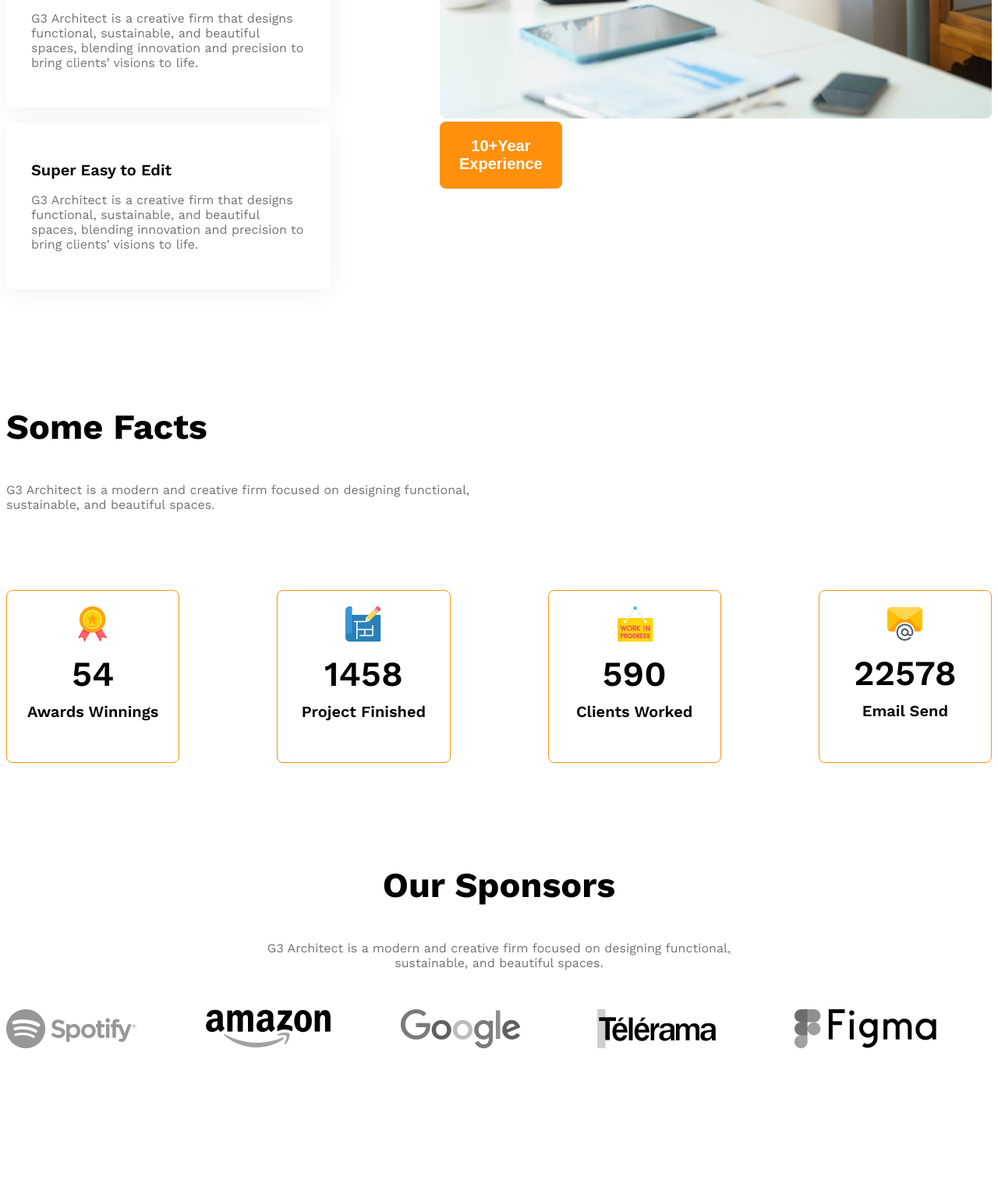
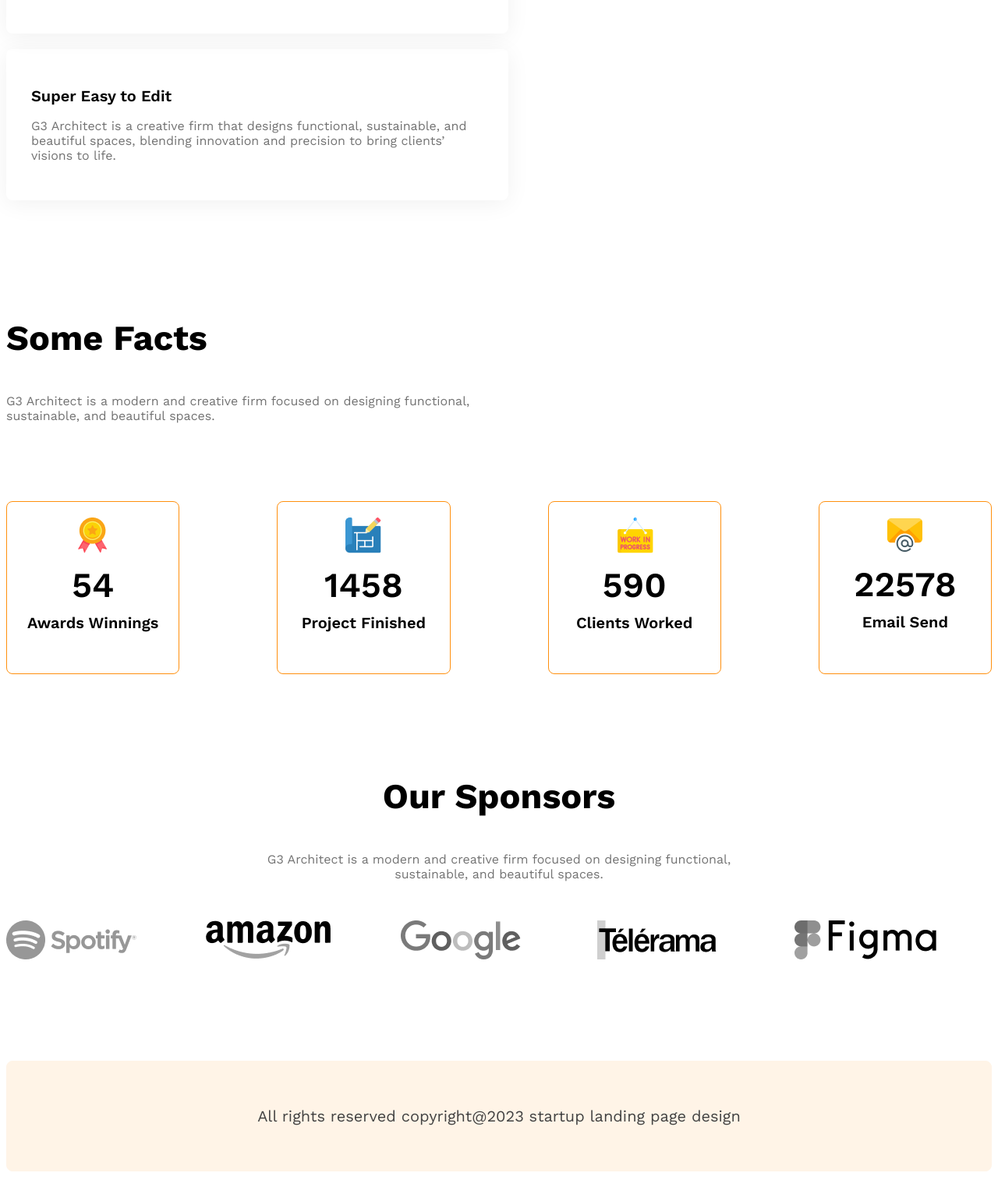
Before and after one commit to tanvirjem2/G3-Architects-2.0, a plain HTML site: page index.html in a window 1280 px wide. Shown: the part 2982-4523 px from the top of the page at 78% size. Before the commit the page ends 4335 px from the top, so only its background shows below. Drawn offline with nearby package versions, Linux system fonts and the light colour scheme.

Commit message:
Feature and Footer Section are done properly

```diff
--- a/index.html
+++ b/index.html
@@ -104,10 +104,10 @@
 
             </div>
 
-            <div>
+            <div class="featured-architect">
                 <img src="images/architect.png" alt="">
                 <button id="experience-badge" class="btn-primary">
-                    <span>10+Year</span>
+                    <span id="experience-year">10+Year</span>
                     <br>
                     <span>Experience</span>
                 </button>
@@ -166,7 +166,7 @@
     </main>
 
     <footer>
-
+        <p id="footer-description">All rights reserved copyright@2023 startup landing page design</p>
     </footer>
 
 </body>
--- a/styles/architects.css
+++ b/styles/architects.css
@@ -156,6 +156,22 @@ main>section {
     border-radius: 0.5rem;
 }
 
+#experience-badge {
+    padding: 45px 42px;
+    font-size: 1.5rem;
+    font-weight: 500;
+    margin-left: -92px;
+    margin-top: -77px;
+}
+
+#experience-year {
+    font-size: 4rem;
+    font-weight: 700;
+}
+
+.featured-architect img {
+    width: 100%;
+}
 
 /* Some Facts */
 
@@ -206,7 +222,24 @@ main>section {
     filter: grayscale(100%);
 }
 
+/* Footer */
 
+footer {
+    max-width: 1440px;
+    margin: 0 auto;
+    border: 1px solid #FFF4E7;
+    border-radius: 8px;
+    text-align: center;
+    margin-top: 8.125rem;
+    margin-bottom: 13.4375rem;
+    background-color: #FFF4E7;
+}
+
+#footer-description {
+    padding: 38px;
+    color: #424242;
+    font-size: 20px;
+}
 
 
 /* Responsive Part */
@@ -217,6 +250,7 @@ main>section {
 
     .navbar,
     .nav-links,
+    .features,
     .teams {
         flex-direction: column;
     }
@@ -240,13 +274,20 @@ main>section {
         gap: 50px;
     }
 
+    #experience-badge {
+        margin-top: 20px;
+        margin-left: 20px;
+    }
+
 
 }
 
 /* Medium Device */
 
 @media screen and (min-width: 577px) and (max-width: 992px) {
-    .teams {
+
+    .teams,
+    .features {
         flex-direction: column;
     }
 
@@ -256,4 +297,10 @@ main>section {
         justify-items: center;
         gap: 50px;
     }
+
+    #experience-badge {
+        margin-top: 20px;
+        margin-left: 20px;
+    }
+
 }
```
